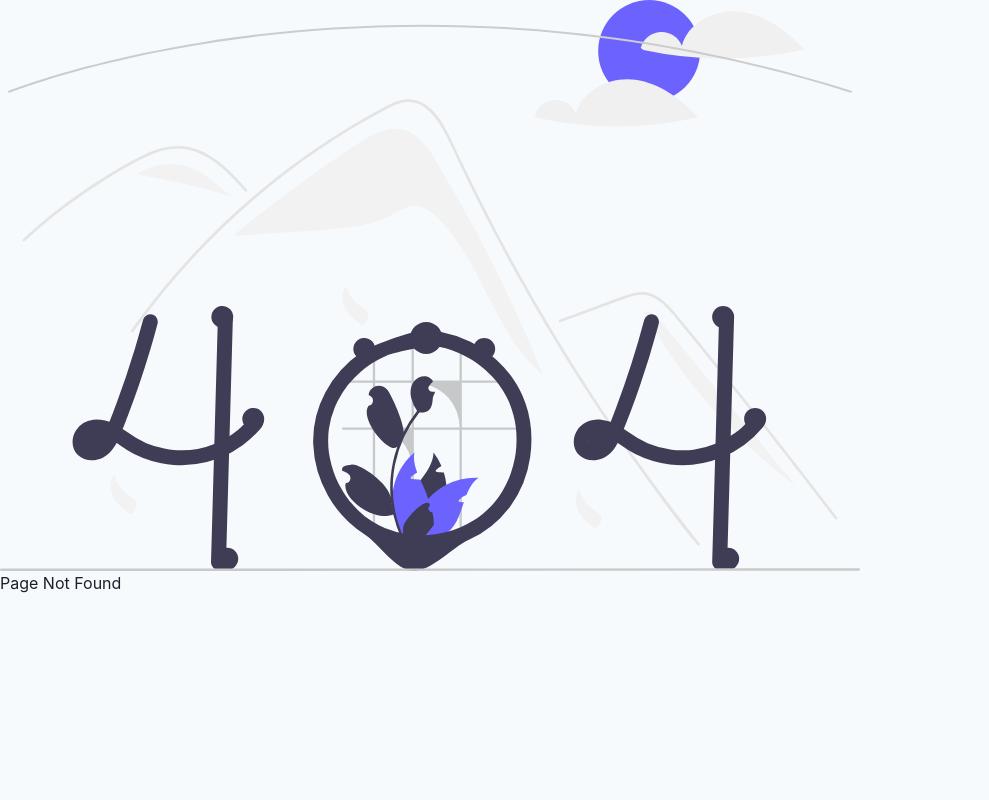
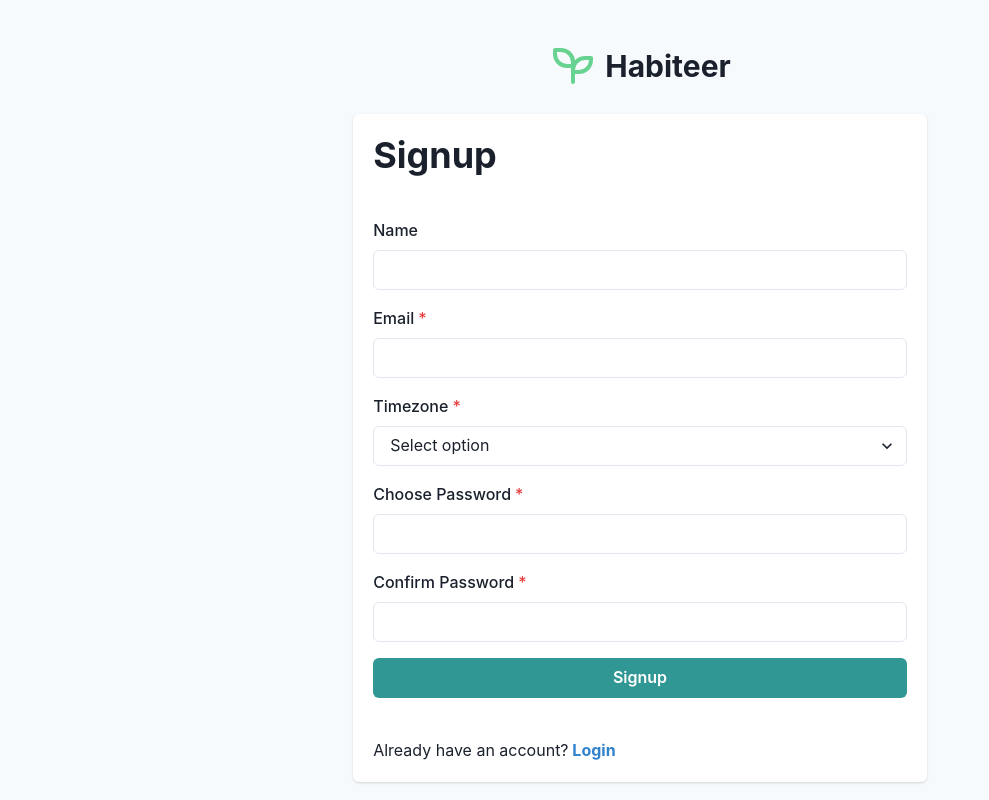
Before and after one commit to navDhammu/habiteer, a React (Vite) app in the folder client/: page /signup in a window 1280 px wide. Before the commit this address had no page. Shown: the whole page, without its empty margins (0-989 px from the left). Built offline with nearby package versions, Linux system fonts and the light colour scheme.

Commit message:
feat(auth): create auth page layout component and signup form

```diff
--- a/client/src/App.tsx
+++ b/client/src/App.tsx
@@ -1,12 +1,12 @@
-import { AbsoluteCenter } from '@chakra-ui/react';
 import AppLayout from 'components/AppLayout';
-import WorkInProgress from 'components/WorkInProgress';
 import AuthProvider from 'context/AuthContext.tsx';
 import HabitsProvider from 'context/HabitsProvider';
 import PageNotFound from 'pages/404';
 import AllHabitsPage from 'pages/all-habits/AllHabitsPage';
 import Day from 'pages/day/Day';
-import LoginPage from 'pages/login';
+import Login from 'pages/login';
+import Progress from 'pages/progress/Progress';
+import Signup from 'pages/signup';
 import { Route, Switch } from 'wouter';
 import PrivateRoute from './PrivateRoute';
 import PublicRoute from './PublicRoute';
@@ -17,23 +17,19 @@ function App() {
          <HabitsProvider>
             <Switch>
                <PublicRoute path="/">
-                  <LoginPage />
+                  <Login />
                </PublicRoute>
                <PublicRoute path="/login">
-                  <LoginPage />
+                  <Login />
+               </PublicRoute>
+               <PublicRoute path="/signup">
+                  <Signup />
                </PublicRoute>
                <PrivateRoute path="/app/today">
                   <AppLayout view={<Day />} />
                </PrivateRoute>
-               <PrivateRoute path="/app/stats">
-                  <AppLayout
-                     view={
-                        <AbsoluteCenter>
-                           {' '}
-                           <WorkInProgress />
-                        </AbsoluteCenter>
-                     }
-                  />
+               <PrivateRoute path="/app/progress">
+                  <AppLayout view={<Progress />} />
                </PrivateRoute>
                <PrivateRoute path="/app/habits">
                   <AppLayout view={<AllHabitsPage />} />
--- /dev/null
+++ b/client/src/components/AuthPageLayout.tsx
@@ -0,0 +1,60 @@
+import {
+   Box,
+   Card,
+   CardBody,
+   CardFooter,
+   CardHeader,
+   Center,
+   Container,
+   HStack,
+   Heading,
+   Icon,
+   Link,
+   Text,
+} from '@chakra-ui/react';
+import { IconSeeding } from '@tabler/icons-react';
+import LoginForm from 'pages/login/LoginForm';
+import SignupForm from 'pages/signup/SignupForm';
+
+type AuthMode = 'login' | 'signup';
+
+export default function AuthPageLayout({ mode }: { mode: AuthMode }) {
+   const link = mode === 'login' ? 'signup' : 'login';
+
+   return (
+      <Center h="100vh">
+         <Container>
+            <HStack justifyContent="center" my="6">
+               <Icon as={IconSeeding} color="green.300" w="12" h="12" />
+               <Text fontSize="3xl" fontWeight="bold">
+                  Habiteer
+               </Text>
+            </HStack>
+            <Card>
+               <CardHeader as={Heading}>
+                  {mode === 'login' ? 'Login' : 'Signup'}{' '}
+               </CardHeader>
+               <CardBody>
+                  {mode === 'login' ? <LoginForm /> : <SignupForm />}
+               </CardBody>
+               <CardFooter>
+                  <Box>
+                     {mode === 'login'
+                        ? "Don't have an account?"
+                        : 'Already have an account?'}
+                     <Link
+                        href={link}
+                        color="blue.500"
+                        textTransform="capitalize"
+                        fontWeight="bold"
+                     >
+                        {' '}
+                        {link}
+                     </Link>
+                  </Box>
+               </CardFooter>
+            </Card>
+         </Container>
+      </Center>
+   );
+}
--- a/client/src/pages/login/LoginForm.tsx
+++ b/client/src/pages/login/LoginForm.tsx
@@ -1,18 +1,17 @@
 import {
    Alert,
    AlertIcon,
+   Box,
    Button,
-   Card,
-   CardBody,
    Checkbox,
    FormControl,
    FormErrorMessage,
    FormLabel,
    Input,
 } from '@chakra-ui/react';
-import { useState } from 'react';
 import { IconLogin } from '@tabler/icons-react';
 import { useAuthContext } from 'context/AuthContext';
+import { useState } from 'react';
 
 const testCredentials = {
    email: 'test@email.com',
@@ -52,7 +51,7 @@ export default function LoginForm() {
    const isPasswordValid = !formData.errors.password;
 
    return (
-      <Card
+      <Box
          as="form"
          display="flex"
          flexDirection="column"
@@ -60,7 +59,6 @@ export default function LoginForm() {
          noValidate
          onSubmit={handleSubmit}
       >
-         <CardBody display="flex" flexDirection="column" gap="4">
          <FormControl isInvalid={!isEmailValid}>
             <FormLabel>Email</FormLabel>
             <Input
@@ -129,15 +127,14 @@ export default function LoginForm() {
             Use test login credentials
          </Checkbox>
          <Button
+            type="submit"
             isLoading={isLoading}
-               colorScheme="green"
-               type="submit"
             disabled={isLoading}
+            colorScheme="teal"
             rightIcon={<IconLogin />}
          >
             Login
          </Button>
-         </CardBody>
-      </Card>
+      </Box>
    );
 }
--- a/client/src/pages/login/index.tsx
+++ b/client/src/pages/login/index.tsx
@@ -1,45 +1,5 @@
-import {
-    Box,
-    Center,
-    Container,
-    Heading,
-    HStack,
-    Icon,
-    Text,
-    VStack,
-} from '@chakra-ui/react'
-import { IconSeeding } from '@tabler/icons-react'
-import LoginForm from './LoginForm'
+import AuthPageLayout from 'components/AuthPageLayout';
 
-export default function LoginPage() {
-    //     if (user) return <Navigate to="/dashboard" />
-
-    return (
-        <Center h="100vh">
-            <Container>
-                <VStack mb="4">
-                    <HStack>
-                        <Icon
-                            as={IconSeeding}
-                            color="green.300"
-                            w="12"
-                            h="12"
-                        />
-                        <Text fontSize="3xl" fontWeight="bold">
-                            Habiteer
-                        </Text>
-                    </HStack>
-                    <Heading size="md">Login to your account</Heading>
-                    <Box as="figure" textAlign="right" borderRadius="lg">
-                        <Text as="q" fontStyle="italic">
-                            Motivation is what gets you started. Habit is what
-                            keeps you going.
-                        </Text>
-                        <Text as="figcaption">&mdash; Jim Ryun</Text>
-                    </Box>
-                </VStack>
-                <LoginForm />
-            </Container>
-        </Center>
-    )
+export default function Login() {
+   return <AuthPageLayout mode="login" />;
 }
--- /dev/null
+++ b/client/src/pages/signup/SignupForm.tsx
@@ -0,0 +1,40 @@
+import {
+   Box,
+   Button,
+   FormControl,
+   FormLabel,
+   Input,
+   Select,
+} from '@chakra-ui/react';
+
+export default function SignupForm() {
+   return (
+      <Box as="form" display="flex" flexDirection="column" gap="4" noValidate>
+         <FormControl>
+            <FormLabel>Name</FormLabel>
+            <Input />
+         </FormControl>
+         <FormControl isRequired>
+            <FormLabel>Email</FormLabel>
+            <Input />
+         </FormControl>
+         <FormControl isRequired>
+            <FormLabel>Timezone</FormLabel>
+            <Select placeholder="Select option">
+               {Intl.supportedValuesOf('timeZone').map((tz) => (
+                  <option value="tz">{tz}</option>
+               ))}
+            </Select>
+         </FormControl>
+         <FormControl isRequired>
+            <FormLabel>Choose Password</FormLabel>
+            <Input type="password" />
+         </FormControl>
+         <FormControl isRequired>
+            <FormLabel>Confirm Password</FormLabel>
+            <Input type="password" />
+         </FormControl>
+         <Button colorScheme="teal">Signup</Button>
+      </Box>
+   );
+}
--- /dev/null
+++ b/client/src/pages/signup/index.tsx
@@ -0,0 +1,5 @@
+import AuthPageLayout from 'components/AuthPageLayout';
+
+export default function Signup() {
+   return <AuthPageLayout mode="signup" />;
+}
```
Lines whose indentation alone changed are shown as unchanged.
